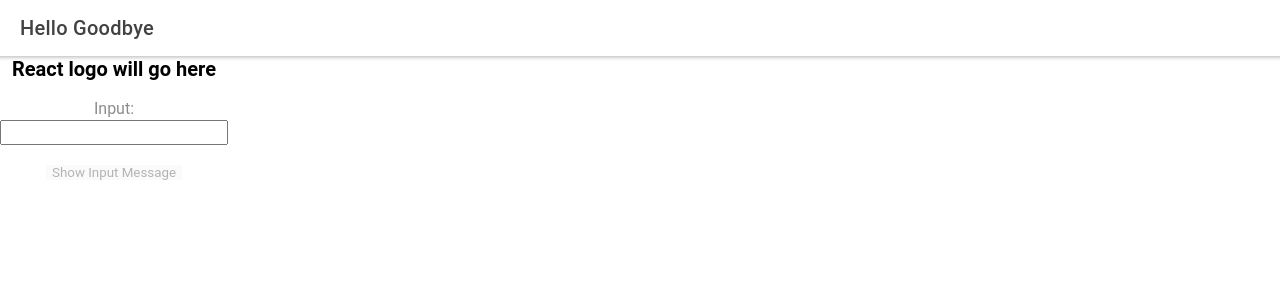
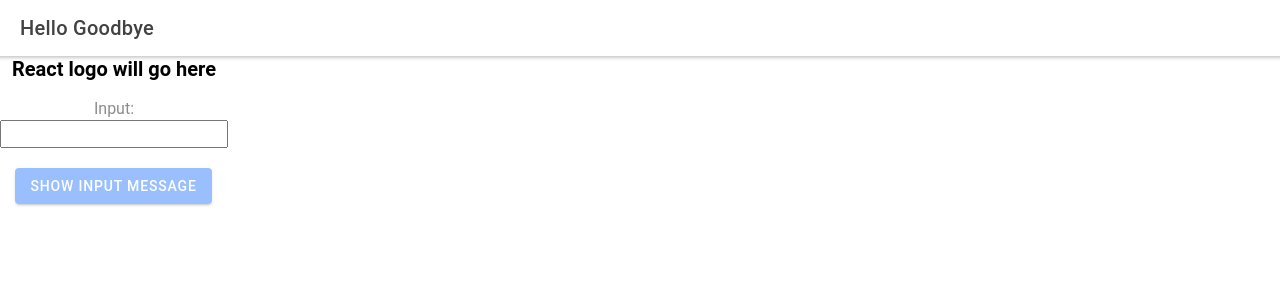
Before and after one commit to DonStegall/hello-goodbye-react-ionic-v1, a React (Create React App) app: page /home in a window 1280 px wide. Shown: the top 300 px of the page. Built offline with nearby package versions, Linux system fonts and the light colour scheme.

Commit message:
changed button to IonButton abd label to IonLabel ... problems with input to IonInput ... not styled properly

```diff
--- a/src/components/HelloGoodbyeComponent.tsx
+++ b/src/components/HelloGoodbyeComponent.tsx
@@ -1,6 +1,7 @@
 import React, { Component } from 'react';
 // import logo from './logo.svg';
 import './HelloGoodbye.css';
+import { IonButton, IonInput, IonLabel } from '@ionic/react';
 
 
 /// problem with this FC is the event handler and state / props
@@ -68,14 +69,14 @@ class HelloGoodbyeComponent extends Component<any, any> {
             <strong>React logo will go here</strong>
 
             <p>
-              <label>
+              <IonLabel>
                 Input:<br></br>
                 <input type="text" value={this.state.value} onChange={this.handleChange.bind(this)} />
-              </label>
+              </IonLabel>
             </p>
 
             <p>
-              <button disabled={!this.state.value} onClick={this.handleClickMessage}>Show Input Message</button>
+              <IonButton disabled={!this.state.value} onClick={this.handleClickMessage}>Show Input Message</IonButton>
             </p>
 
         </div>
```
